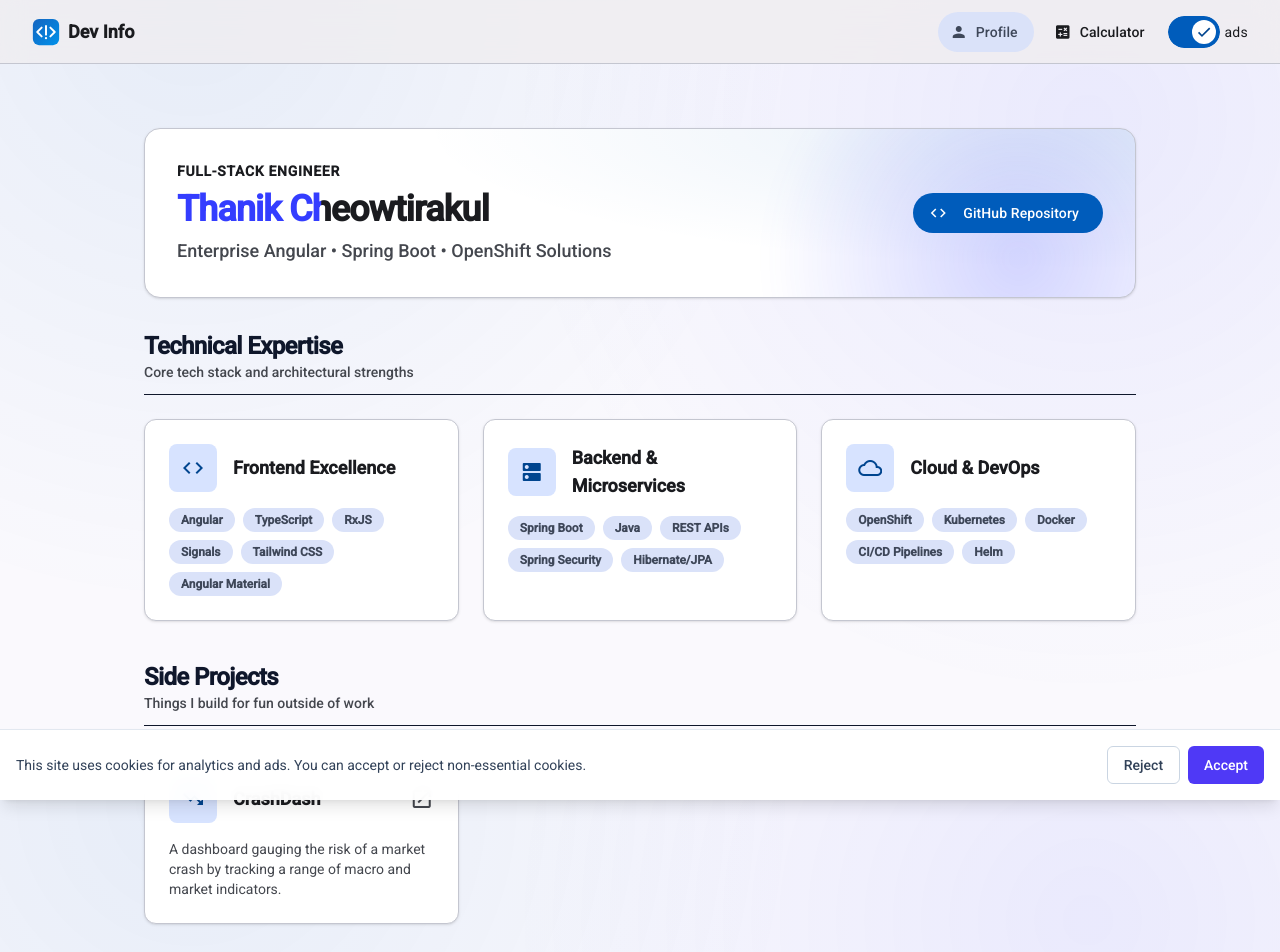
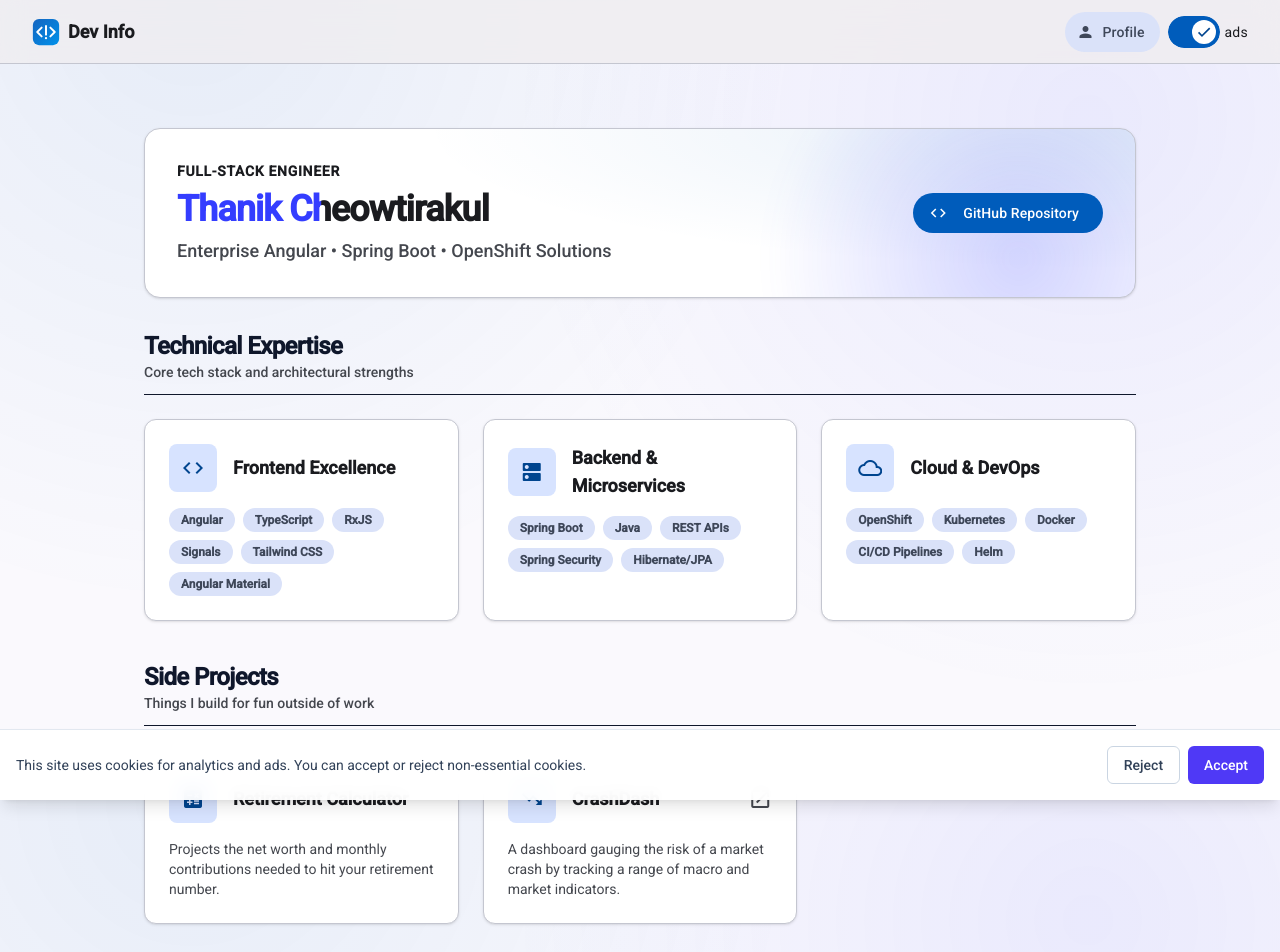
Before and after one commit to thanikc/thanikc.github.io, an Angular app: page / in a window 1280 px wide. Shown: the top 952 px of the page. Built offline with nearby package versions, Linux system fonts and the light colour scheme.

Commit message:
feat(nav): move retirement calculator to side projects

```diff
--- a/src/app/domains/profile/profile.component.html
+++ b/src/app/domains/profile/profile.component.html
@@ -72,6 +72,7 @@
 
     <div class="grid grid-cols-1 md:grid-cols-2 lg:grid-cols-3 gap-6">
       @for (project of sideProjects; track project.url; let i = $index) {
+        @if (project.external) {
           <a
             [href]="project.url"
             target="_blank"
@@ -89,6 +90,22 @@
             </div>
             <p class="hero-subtitle text-sm">{{ project.description }}</p>
           </a>
+        } @else {
+          <a
+            [routerLink]="project.url"
+            class="skill-card project-card rounded-xl p-6 flex flex-col gap-4 shadow-sm no-underline"
+            [style.animation-delay.ms]="i * 80"
+            [attr.data-cta-tracking]="project.name"
+          >
+            <div class="flex items-center gap-4">
+              <div class="card-avatar p-3 rounded-lg flex items-center justify-center">
+                <mat-icon>{{ project.icon }}</mat-icon>
+              </div>
+              <h3 class="text-lg font-bold">{{ project.name }}</h3>
+            </div>
+            <p class="hero-subtitle text-sm">{{ project.description }}</p>
+          </a>
+        }
       }
     </div>
   </section>
--- a/src/app/domains/profile/profile.component.ts
+++ b/src/app/domains/profile/profile.component.ts
@@ -1,4 +1,5 @@
 import { ChangeDetectionStrategy, Component } from '@angular/core';
+import { RouterLink } from '@angular/router';
 import { MatButtonModule } from '@angular/material/button';
 import { MatIconModule } from '@angular/material/icon';
 
@@ -13,6 +14,8 @@ export interface SideProject {
   description: string;
   url: string;
   icon: string;
+  /** External projects open in a new tab; in-app routes navigate via the router. */
+  external: boolean;
 }
 
 const SKILL_CATEGORIES: readonly TechSkill[] = [
@@ -35,17 +38,26 @@ const SKILL_CATEGORIES: readonly TechSkill[] = [
 
 const SIDE_PROJECTS: readonly SideProject[] = [
   {
+    name: 'Retirement Calculator',
+    description:
+      'Projects the net worth and monthly contributions needed to hit your retirement number.',
+    url: '/calculator',
+    icon: 'calculate',
+    external: false,
+  },
+  {
     name: 'CrashDash',
     description:
       'A dashboard gauging the risk of a market crash by tracking a range of macro and market indicators.',
     url: 'https://crashdash.singdee.de/',
     icon: 'trending_down',
+    external: true,
   },
 ];
 
 @Component({
   selector: 'app-profile',
-  imports: [MatButtonModule, MatIconModule],
+  imports: [RouterLink, MatButtonModule, MatIconModule],
   templateUrl: './profile.component.html',
   styleUrl: './profile.component.scss',
   changeDetection: ChangeDetectionStrategy.OnPush,
--- a/src/app/shared/header/nav-links.ts
+++ b/src/app/shared/header/nav-links.ts
@@ -9,5 +9,4 @@ export interface NavLink {
 /** Single source of truth for the desktop toolbar and the mobile burger menu. */
 export const NAV_LINKS: readonly NavLink[] = [
   { path: '/', label: 'Profile', icon: 'person', activeOptions: { exact: true } },
-  { path: '/calculator', label: 'Calculator', icon: 'calculate', activeOptions: { exact: false } },
 ];
```
Also changed, not shown: 2 other files (tests, documents, lock files or other folders). Lines whose indentation alone changed are shown as unchanged.
